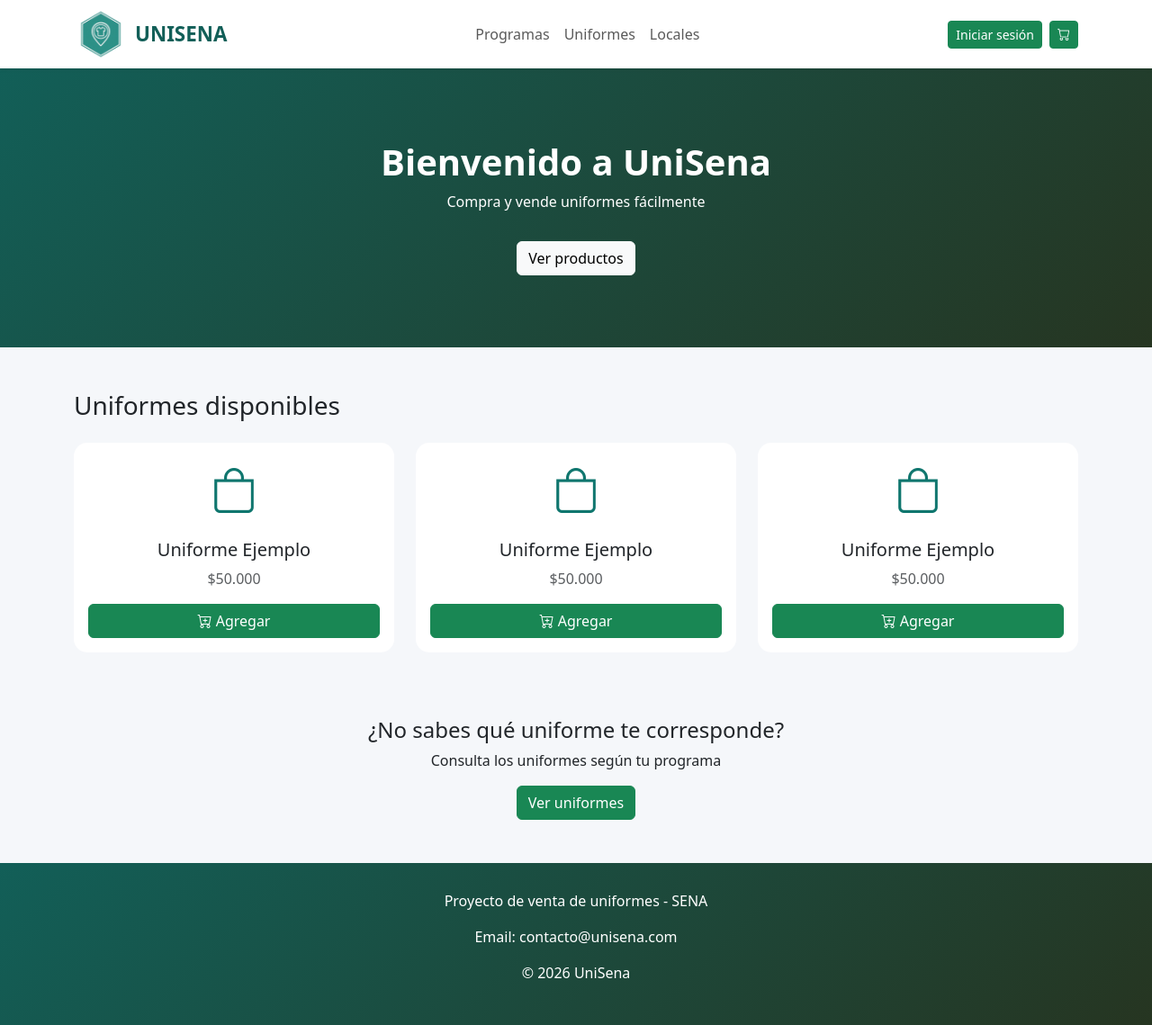
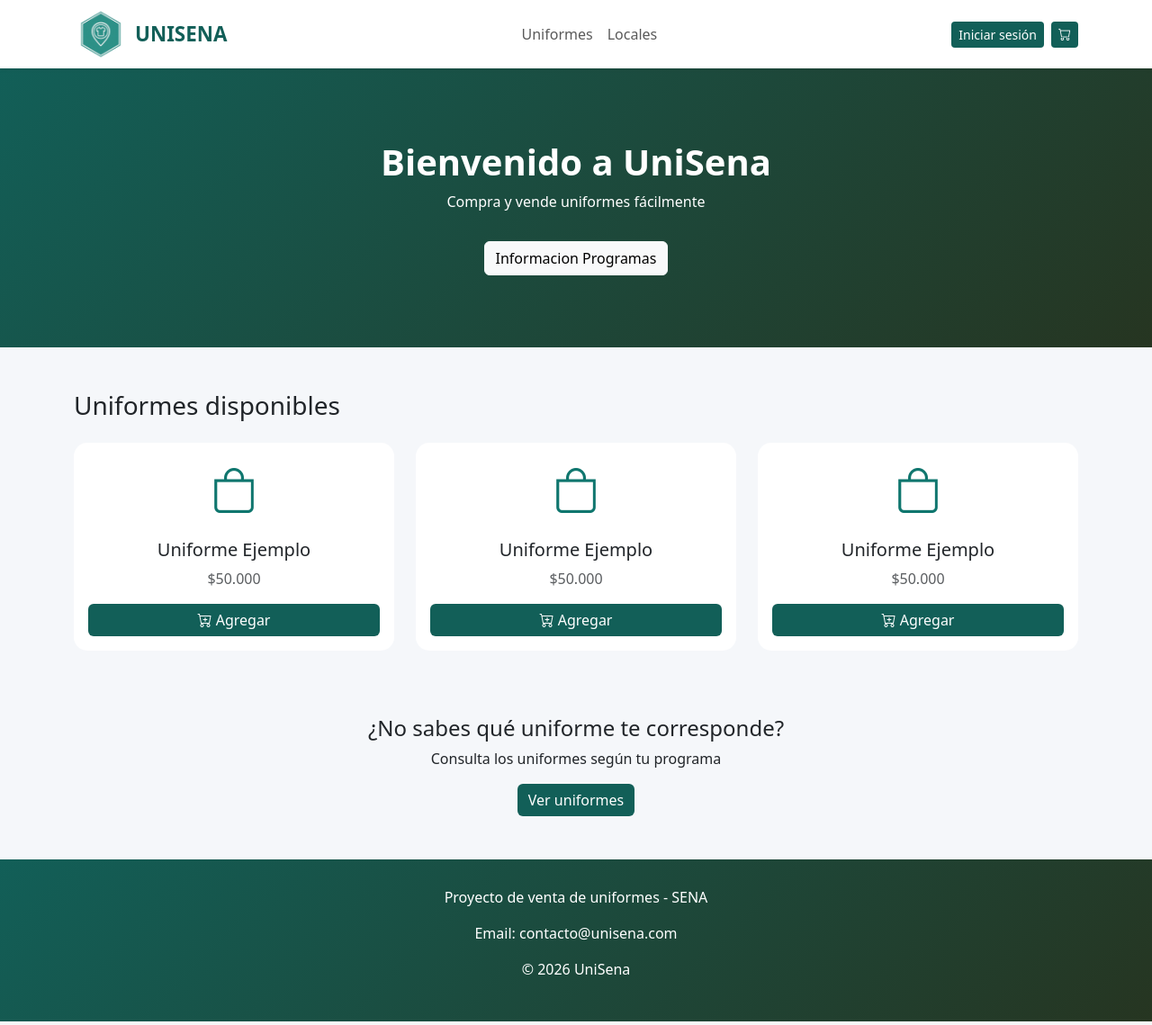
Before and after one commit to zackdino69/login-unisena, a Django app: page / in a window 1280 px wide. Shown: the whole page at 90% size. Run offline with Django 5.2, Linux system fonts and the light colour scheme.

Commit message:
cambios en el landing page
Replaced 'Ver productos' link with 'Informacion Programas' link in the hero section.

```diff
--- a/usuario/templates/inicio_cliente.html
+++ b/usuario/templates/inicio_cliente.html
@@ -59,6 +59,11 @@
        font-weight: bold;
        font-size: 1.4rem;
       }
+
+      .btn-success {
+        background-color: #125f58;
+        border: none;
+      }
     </style>
   </head>
 
@@ -73,7 +78,6 @@
 
         <div class="collapse navbar-collapse justify-content-center">
           <ul class="navbar-nav">
-            <li class="nav-item"><a class="nav-link" href="#">Programas</a></li>
             <li class="nav-item"><a class="nav-link" href="#">Uniformes</a></li>
             <li class="nav-item"><a class="nav-link" href="#">Locales</a></li>
           </ul>
@@ -112,7 +116,7 @@
       <div class="container">
         <h1 class="fw-bold">Bienvenido a UniSena</h1>
         <p>Compra y vende uniformes fácilmente</p>
-        <a href="#" class="btn btn-light mt-3">Ver productos</a>
+        <a href="#" class="btn btn-light mt-3">Informacion Programas</a>
       </div>
     </section>
 
```
